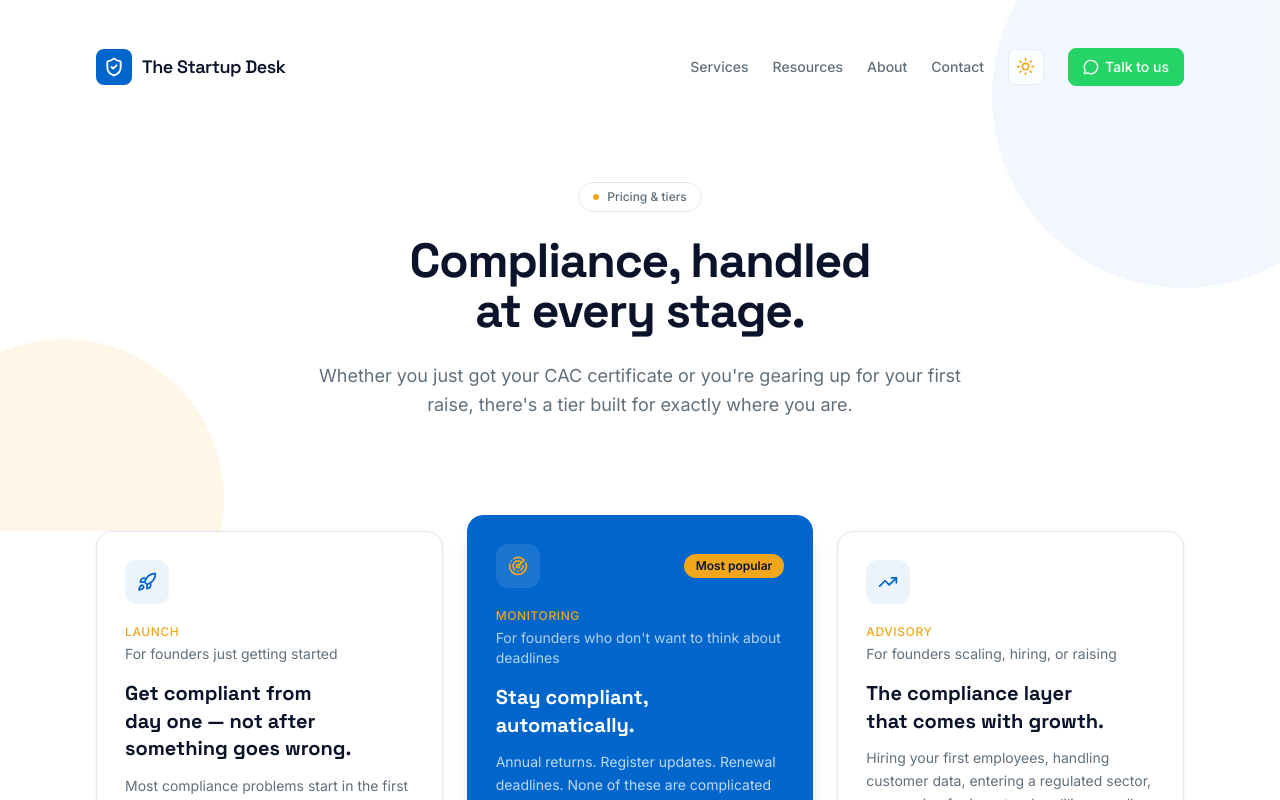
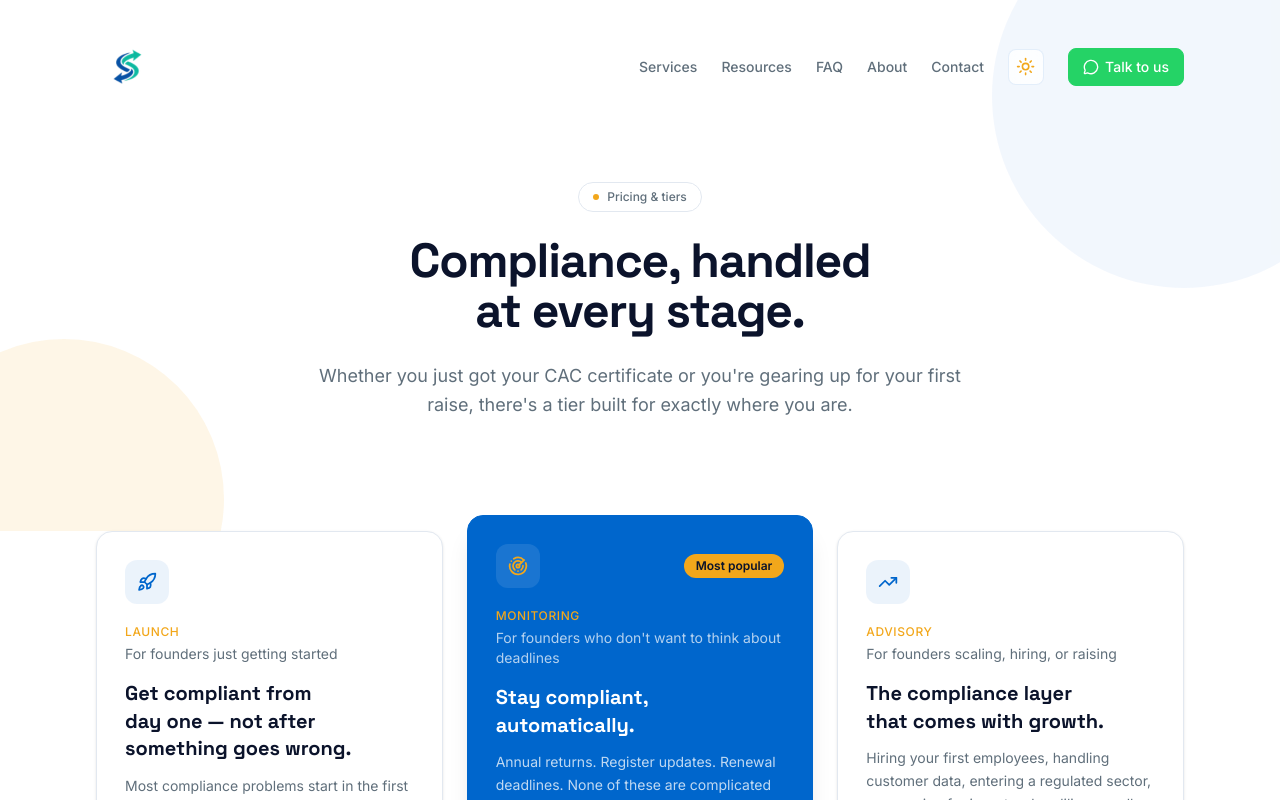
Before and after one commit to Tosin2513/The-Start-up-Desk-, a Next.js app: page /services in a window 1280 px wide. Shown: the top 800 px of the page. Built offline with nearby package versions, Linux system fonts and the light colour scheme.

Commit message:
Update site-header.tsx

```diff
--- a/components/site-header.tsx
+++ b/components/site-header.tsx
@@ -2,7 +2,8 @@
 
 import * as React from "react"
 import Link from "next/link"
-import { ShieldCheck, MessageCircle, Menu, X } from "lucide-react"
+import Image from "next/image"
+import { MessageCircle, Menu, X } from "lucide-react"
 import { ThemeToggle } from "@/components/theme-toggle"
 import { whatsappLink } from "@/lib/site"
 
@@ -22,54 +23,42 @@ export function SiteHeader() {
   }, [isOpen])
 
   return (
-    <header className="animate-fade-in-up w-full">
+    <header className="w-full relative z-50">
       <div className="flex items-center justify-between py-4">
-        {/* Logo */}
-        <Link href="/" className="flex items-center gap-2.5 z-50">
-          <span className="flex h-9 w-9 items-center justify-center rounded-lg bg-primary text-primary-foreground">
-            <ShieldCheck className="h-5 w-5" strokeWidth={2.2} />
-          </span>
-          <span className="font-display text-lg font-semibold tracking-tight text-foreground">
-            The Startup Desk
-          </span>
+
+        {/* Image Logo Container (Case-Corrected for Logo.png) */}
+        <Link href="/" className="flex items-center gap-2 relative z-[60]">
+          <div className="relative h-9 w-28 sm:w-32">
+            <Image
+              src="/Logo.png" // <─── Capitalized L to match your file name exactly
+              alt="The Startup Desk Logo"
+              fill
+              priority
+              className="object-contain object-left dark:brightness-0 dark:invert"
+            />
+          </div>
         </Link>
 
         {/* Desktop Navigation */}
         <nav className="hidden items-center gap-6 md:flex">
-          <Link
-            href="/services"
-            className="text-sm font-medium text-muted-foreground transition-colors hover:text-foreground"
-          >
+          <Link href="/services" className="text-sm font-medium text-muted-foreground transition-colors hover:text-foreground">
             Services
           </Link>
-
-          <Link
-            href="/resources"
-            className="text-sm font-medium text-muted-foreground transition-colors hover:text-foreground"
-          >
+          <Link href="/resources" className="text-sm font-medium text-muted-foreground transition-colors hover:text-foreground">
             Resources
           </Link>
-
-          <Link
-            href="/about"
-            className="text-sm font-medium text-muted-foreground transition-colors hover:text-foreground"
-          >
+          <Link href="/faq" className="text-sm font-medium text-muted-foreground transition-colors hover:text-foreground">
+            FAQ
+          </Link>
+          <Link href="/about" className="text-sm font-medium text-muted-foreground transition-colors hover:text-foreground">
             About
           </Link>
-
-          <Link
-            href="/contact"
-            className="text-sm font-medium text-muted-foreground transition-colors hover:text-foreground"
-          >
+          <Link href="/contact" className="text-sm font-medium text-muted-foreground transition-colors hover:text-foreground">
             Contact
           </Link>
-
           <ThemeToggle />
-
           <a
-            href={whatsappLink(
-              "Hi The Startup Desk, I'd like to talk about compliance for my startup."
-            )}
+            href={whatsappLink("Hi The Startup Desk, I'd like to talk about compliance for my startup.")}
             target="_blank"
             rel="noopener noreferrer"
             className="inline-flex items-center gap-1.5 rounded-lg border border-whatsapp bg-whatsapp px-3.5 py-2 text-sm font-medium text-whatsapp-foreground transition-colors hover:bg-whatsapp/90"
@@ -80,13 +69,13 @@ export function SiteHeader() {
         </nav>
 
         {/* Mobile Controls Right Side */}
-        <div className="flex items-center gap-2 md:hidden z-50">
+        <div className="flex items-center gap-2 md:hidden relative z-[60]">
           <ThemeToggle />
 
-          {/* Hamburger Button */}
+          {/* Hamburger / Close Button */}
           <button
             onClick={() => setIsOpen(!isOpen)}
-            className="inline-flex h-9 w-9 items-center justify-center rounded-lg border border-border bg-card-surface text-foreground transition-all"
+            className="inline-flex h-9 w-9 items-center justify-center rounded-lg border border-border bg-white dark:bg-black text-foreground transition-all focus:outline-none"
             aria-label="Toggle Navigation Menu"
           >
             {isOpen ? <X className="h-5 w-5" /> : <Menu className="h-5 w-5" />}
@@ -94,9 +83,10 @@ export function SiteHeader() {
         </div>
       </div>
 
-      {/* Modern Fullscreen Mobile Drawer Overlay */}
+      {/* Modern Opaque Fullscreen Mobile Drawer Overlay */}
       {isOpen && (
-        <div className="fixed inset-0 bg-background/98 backdrop-blur-md z-40 md:hidden flex flex-col justify-between p-6 animate-page-slide">
+        <div className="fixed inset-0 top-0 left-0 w-screen h-screen bg-white dark:bg-[#090d16] z-[55] md:hidden flex flex-col justify-between p-6">
+
           {/* Menu Link List */}
           <nav className="flex flex-col space-y-6 pt-24 text-left">
             <span className="text-[10px] font-bold tracking-wider uppercase text-muted-foreground/50 border-b border-border/40 pb-2">
@@ -109,7 +99,6 @@ export function SiteHeader() {
             >
               Services
             </Link>
-
             <Link
               href="/resources"
               onClick={() => setIsOpen(false)}
@@ -117,7 +106,13 @@ export function SiteHeader() {
             >
               Resources
             </Link>
-
+            <Link
+              href="/faq"
+              onClick={() => setIsOpen(false)}
+              className="font-display text-2xl font-bold text-foreground hover:text-accent transition-colors"
+            >
+              FAQ
+            </Link>
             <Link
               href="/about"
               onClick={() => setIsOpen(false)}
@@ -125,7 +120,6 @@ export function SiteHeader() {
             >
               About
             </Link>
-
             <Link
               href="/contact"
               onClick={() => setIsOpen(false)}
@@ -139,9 +133,7 @@ export function SiteHeader() {
           <div className="space-y-4 pb-10">
             <hr className="border-border/60" />
             <a
-              href={whatsappLink(
-                "Hi The Startup Desk, I'd like to talk about compliance for my startup."
-              )}
+              href={whatsappLink("Hi The Startup Desk, I'd like to talk about compliance for my startup.")}
               target="_blank"
               rel="noopener noreferrer"
               onClick={() => setIsOpen(false)}
@@ -155,4 +147,4 @@ export function SiteHeader() {
       )}
     </header>
   )
-}
+              }
```
